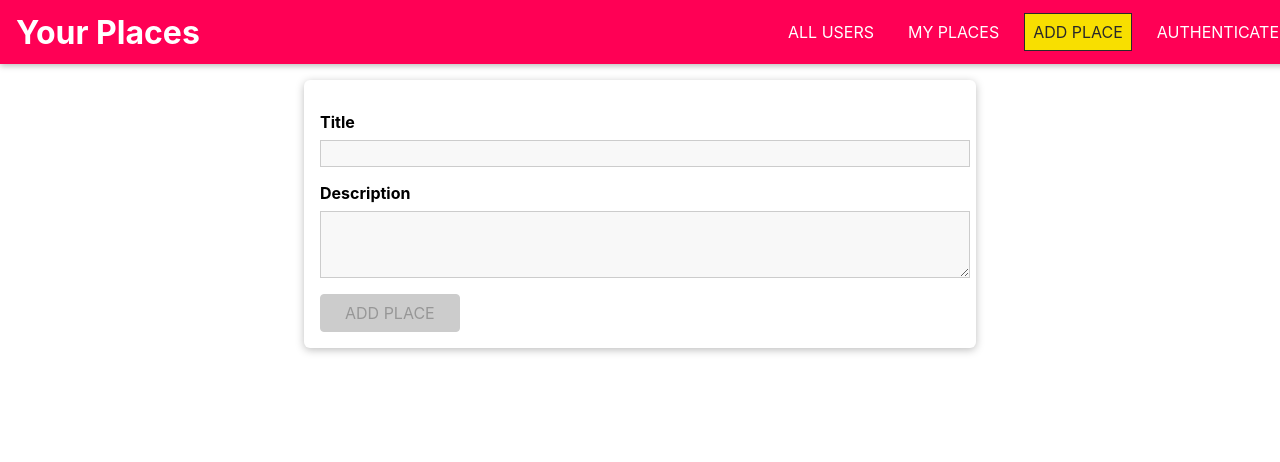
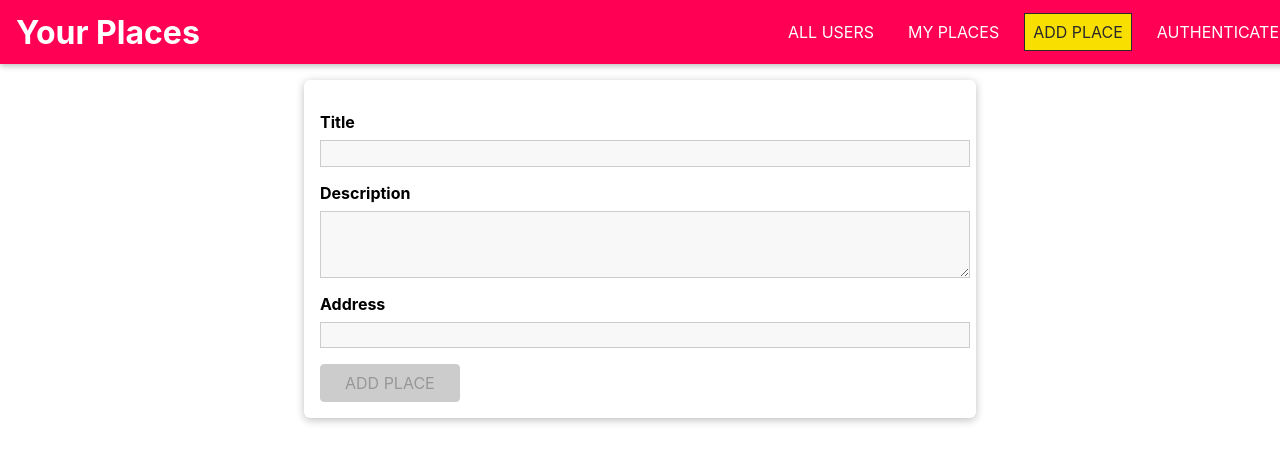
Before and after one commit to NoorMohammed17/completeMERNproject, a React (Vite) app: page /places/new in a window 1280 px wide. Shown: the top 462 px of the page. Built offline with nearby package versions, Linux system fonts and the light colour scheme.

Commit message:
form validATION DONE

```diff
--- a/src/places/pages/NewPlace.jsx
+++ b/src/places/pages/NewPlace.jsx
@@ -41,6 +41,10 @@ const NewPlace = () => {
       description: {
         value: '',
         isValid: false,
+      },
+      address: {
+        value: '',
+        isValid: false,
       }
     },
     isFormValid: false
@@ -57,8 +61,14 @@ const NewPlace = () => {
   console.log(formState.isFormValid)
 
 
+  const formSubmitHandler = (e) => {
+    e.preventDefault();
+    console.log(formState.inputs)
+  }
+
+
   return (
-    <form className='place-form'>
+    <form className='place-form' onSubmit={formSubmitHandler}>
       <Input
         id='title'
         element='input'
@@ -70,12 +80,22 @@ const NewPlace = () => {
       />
 
       <Input
-        id='desccription'
+        id='description'
         element='textarea'
         type='text'
         label='Description'
         validators={[VALIDATOR_MINLENGTH(5)]}
         errorText='Please enter a valid description ( Please enter atleast 5 characters).'
+        onInput={inputHandler}
+      />
+
+      <Input
+        id='address'
+        element='input'
+        type='text'
+        label='Address'
+        validators={[VALIDATOR_REQUIRE()]}
+        errorText='Please enter a valid address.'
         onInput={inputHandler}
       />
 
```
